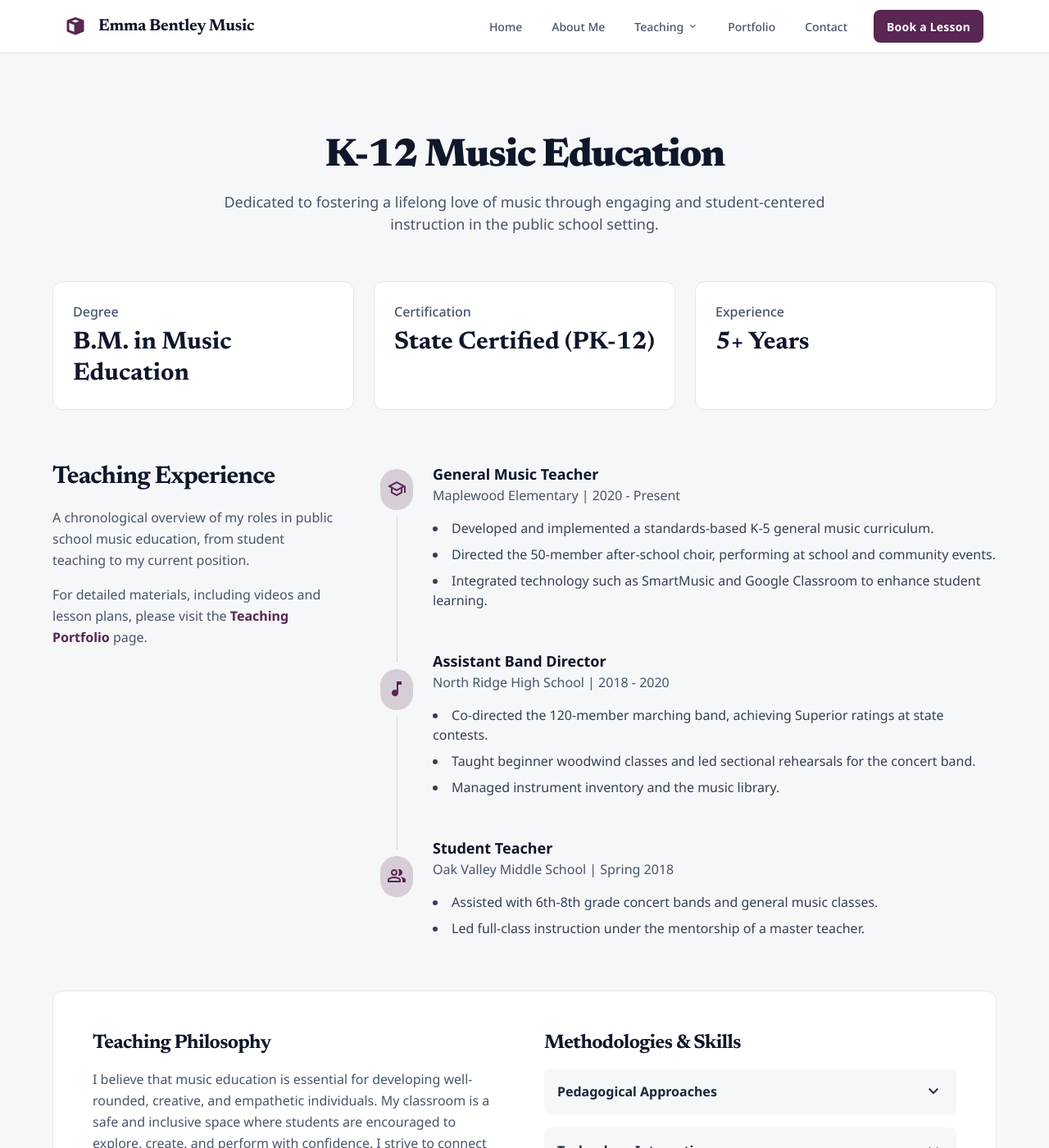
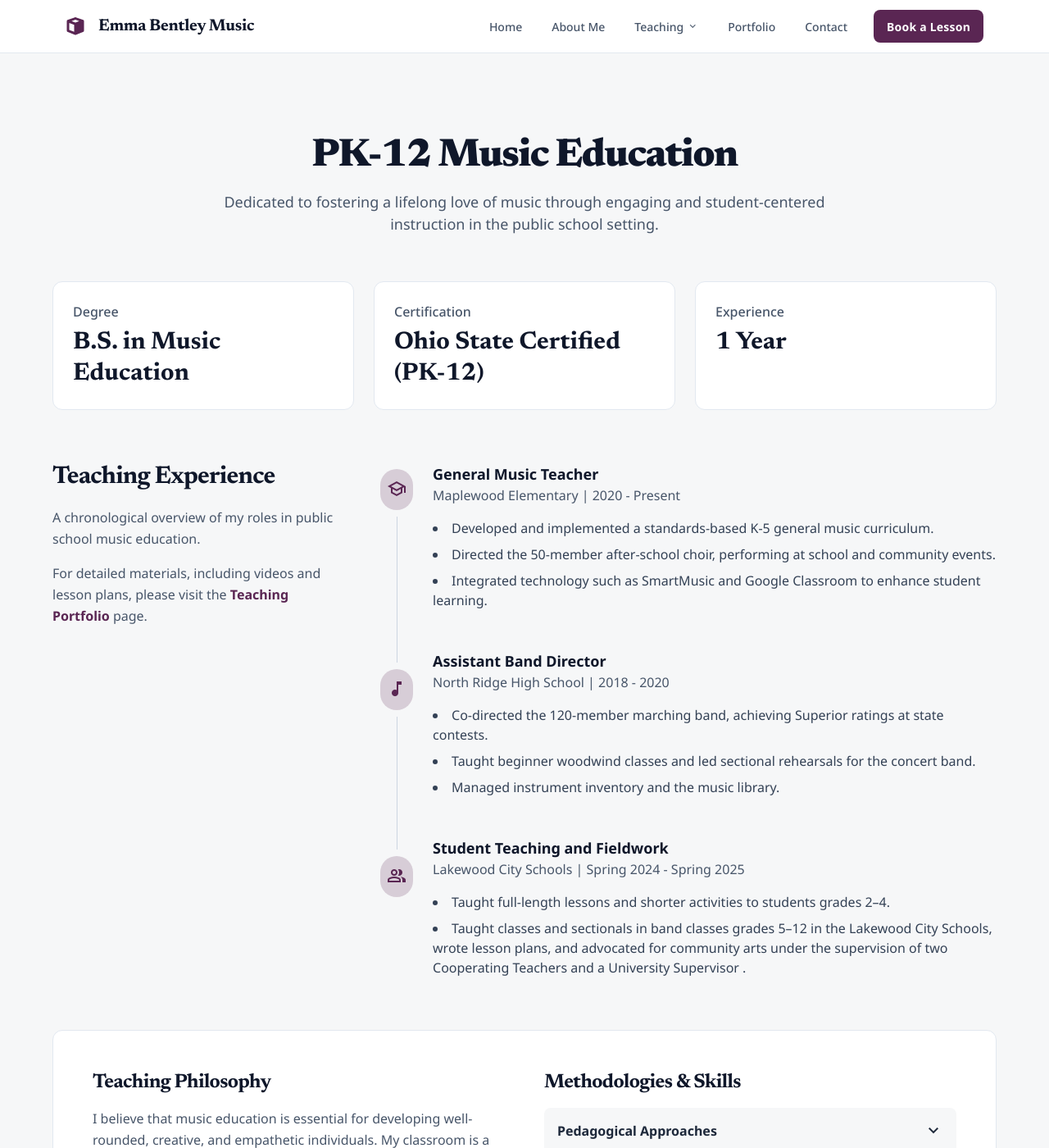
Before and after one commit to emmabentleymusic/emmabentleymusic.github.io, a Jekyll site: the page built from school-teaching.markdown, in a window 1280 px wide and 1400 px high. Shown: the whole window at 82% size. Built offline with Jekyll 4.4.1, drawn with Linux system fonts in a browser that asks for light colours; nearby versions of some CDN libraries.

Commit message:
school teaching edits

```diff
--- a/school-teaching.markdown
+++ b/school-teaching.markdown
@@ -1,28 +1,28 @@
 ---
 layout: page
-title: K-12 Music Education
+title: PK-12 Music Education
 subtitle: Dedicated to fostering a lifelong love of music through engaging and student-centered instruction in the public school setting.
 ---
 
 <div class="grid grid-cols-1 sm:grid-cols-2 lg:grid-cols-3 gap-6 mb-16">
     <div class="flex flex-col gap-2 rounded-xl p-6 border border-slate-200 dark:border-slate-700 bg-white dark:bg-card-dark">
         <p class="text-slate-600 dark:text-slate-400 text-base font-medium leading-normal">Degree</p>
-        <p class="font-display text-slate-900 dark:text-slate-100 text-3xl font-bold leading-tight">B.M. in Music Education</p>
+        <p class="font-display text-slate-900 dark:text-slate-100 text-3xl font-bold leading-tight">B.S. in Music Education</p>
     </div>
     <div class="flex flex-col gap-2 rounded-xl p-6 border border-slate-200 dark:border-slate-700 bg-white dark:bg-card-dark">
         <p class="text-slate-600 dark:text-slate-400 text-base font-medium leading-normal">Certification</p>
-        <p class="font-display text-slate-900 dark:text-slate-100 text-3xl font-bold leading-tight">State Certified (PK-12)</p>
+        <p class="font-display text-slate-900 dark:text-slate-100 text-3xl font-bold leading-tight">Ohio State Certified (PK-12)</p>
     </div>
     <div class="flex flex-col gap-2 rounded-xl p-6 border border-slate-200 dark:border-slate-700 bg-white dark:bg-card-dark">
         <p class="text-slate-600 dark:text-slate-400 text-base font-medium leading-normal">Experience</p>
-        <p class="font-display text-slate-900 dark:text-slate-100 text-3xl font-bold leading-tight">5+ Years</p>
+        <p class="font-display text-slate-900 dark:text-slate-100 text-3xl font-bold leading-tight">1 Year</p>
     </div>
 </div>
 
 <div class="grid grid-cols-1 lg:grid-cols-3 gap-12 mb-16">
     <div class="lg:col-span-1">
         <h2 class="font-display text-slate-900 dark:text-slate-100 text-3xl font-bold leading-tight tracking-tight pb-4">Teaching Experience</h2>
-        <p class="text-slate-600 dark:text-slate-400 leading-relaxed">A chronological overview of my roles in public school music education, from student teaching to my current position.</p>
+        <p class="text-slate-600 dark:text-slate-400 leading-relaxed">A chronological overview of my roles in public school music education.</p>
         <p class="mt-4 text-slate-600 dark:text-slate-400 leading-relaxed">For detailed materials, including videos and lesson plans, please visit the <a class="font-semibold text-primary hover:underline" href="/teaching-portfolio">Teaching Portfolio</a> page.</p>
     </div>
     <div class="lg:col-span-2">
@@ -67,11 +67,11 @@ subtitle: Dedicated to fostering a lifelong love of music through engaging and s
                 </div>
             </div>
             <div class="flex flex-1 flex-col">
-                <p class="text-lg font-bold text-slate-900 dark:text-slate-100">Student Teacher</p>
-                <p class="text-base text-slate-600 dark:text-slate-400">Oak Valley Middle School | Spring 2018</p>
+                <p class="text-lg font-bold text-slate-900 dark:text-slate-100">Student Teaching and Fieldwork</p>
+                <p class="text-base text-slate-600 dark:text-slate-400">Lakewood City Schools | Spring 2024 - Spring 2025</p>
                 <ul class="mt-4 list-disc list-inside space-y-2 text-slate-700 dark:text-slate-300">
-                    <li>Assisted with 6th-8th grade concert bands and general music classes.</li>
-                    <li>Led full-class instruction under the mentorship of a master teacher.</li>
+                    <li>Taught full-length lessons and shorter activities to students grades 2–4.</li>
+                    <li>Taught classes and sectionals in band classes grades 5–12 in the Lakewood City Schools, wrote lesson plans, and advocated for community arts under the supervision of two Cooperating Teachers and a University Supervisor .</li>
                 </ul>
             </div>
         </div>
```
